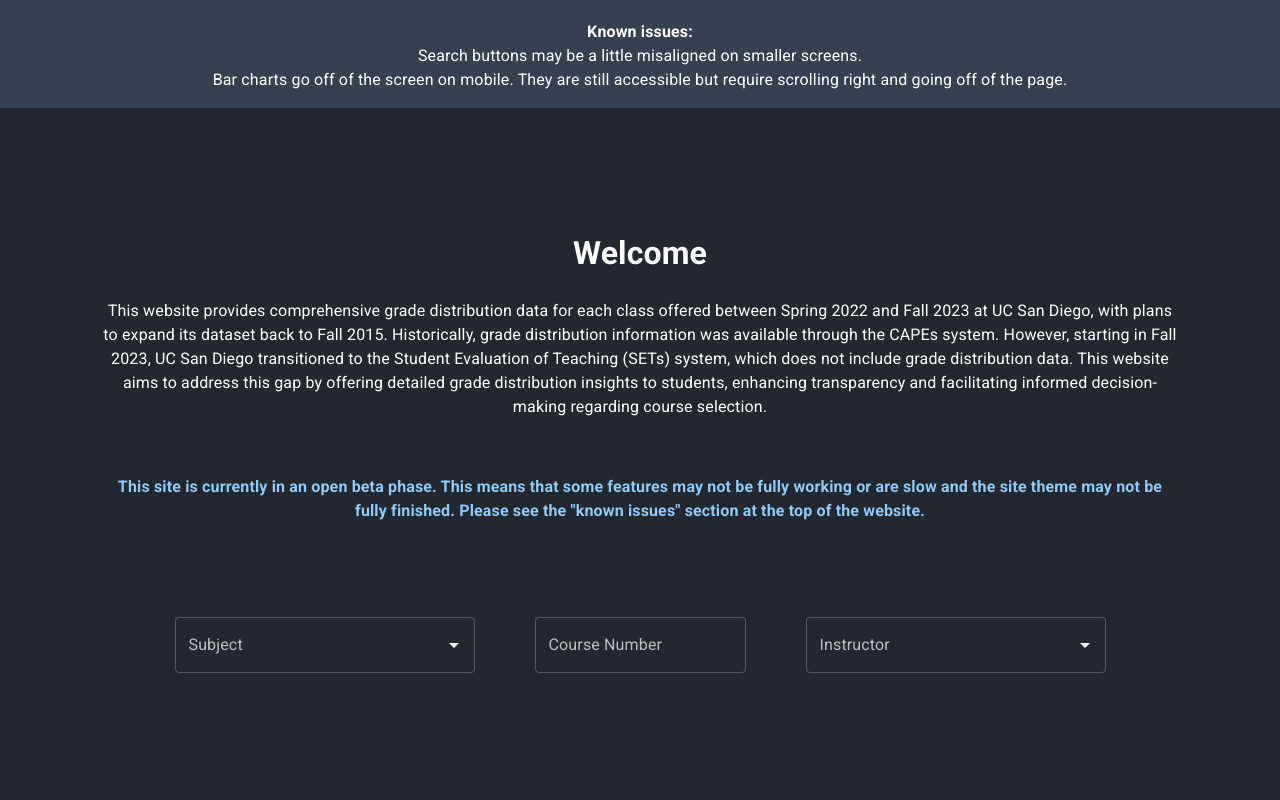
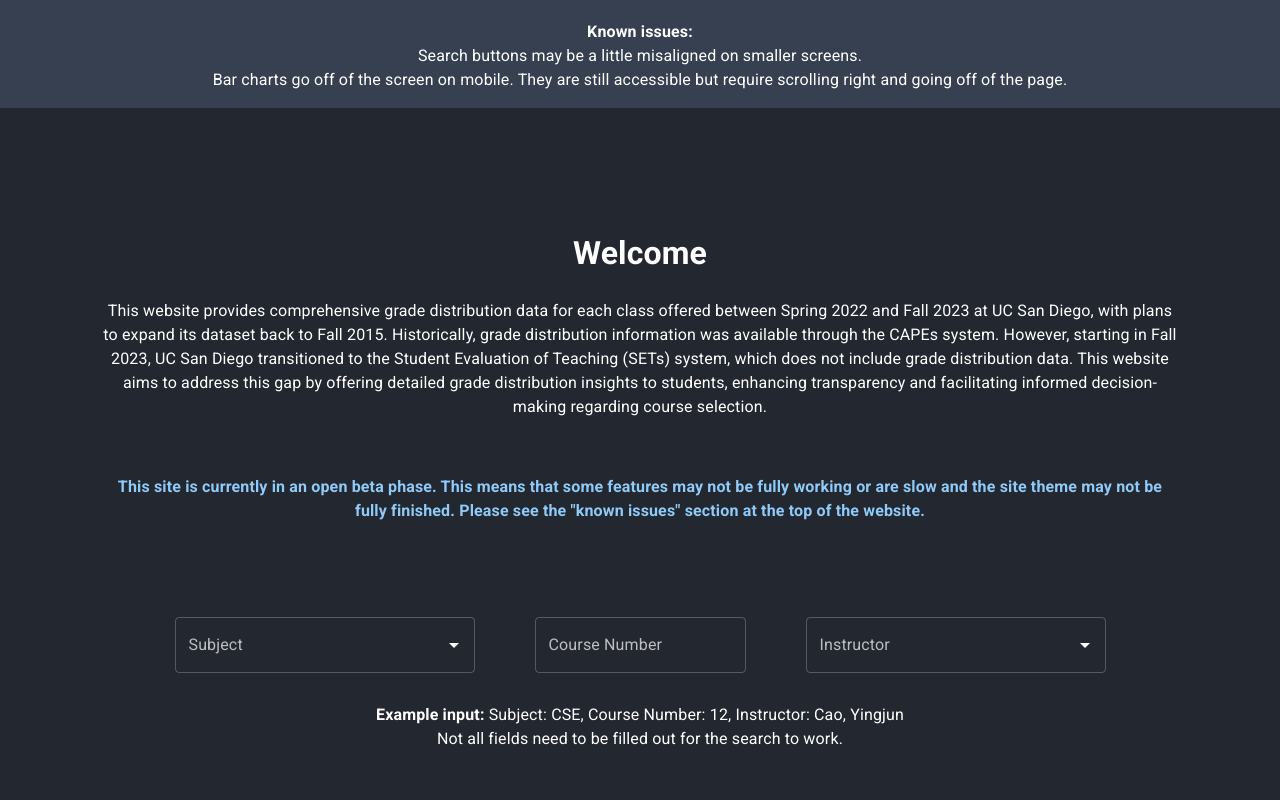
Before and after one commit to brentonmdunn/grade-distributions, a React (Create React App) app: page / in a window 1280 px wide. Shown: the top 800 px of the page. Built offline with nearby package versions, Linux system fonts and the light colour scheme.

Commit message:
Sample inputs

```diff
--- a/src/App.js
+++ b/src/App.js
@@ -209,6 +209,12 @@ function App() {
                 />
               </ThemeProvider>
             </label>
+            <div>
+              <strong>Example input:</strong> Subject: CSE, Course Number: 12,
+              Instructor: Cao, Yingjun
+              <br />
+              Not all fields need to be filled out for the search to work.
+            </div>
           </div>
         </form>
       </div>
```
